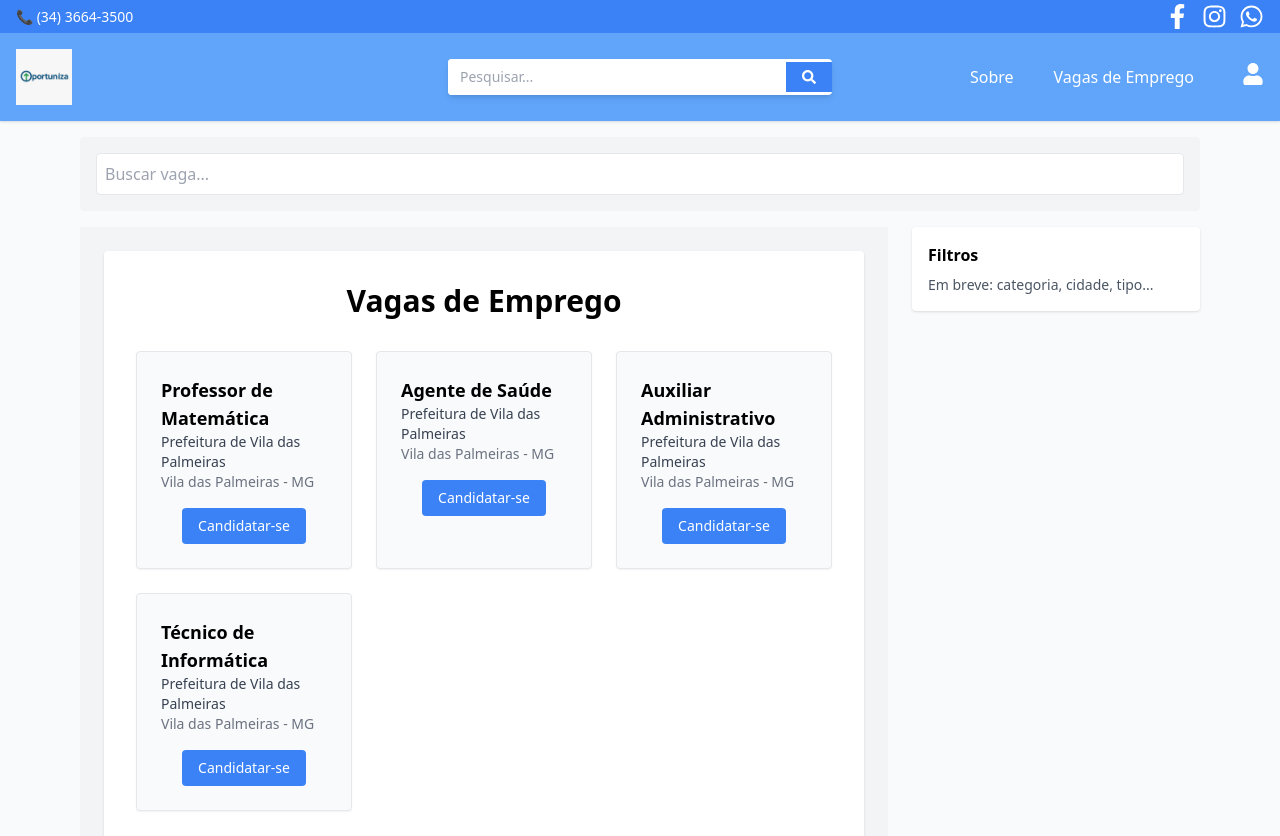
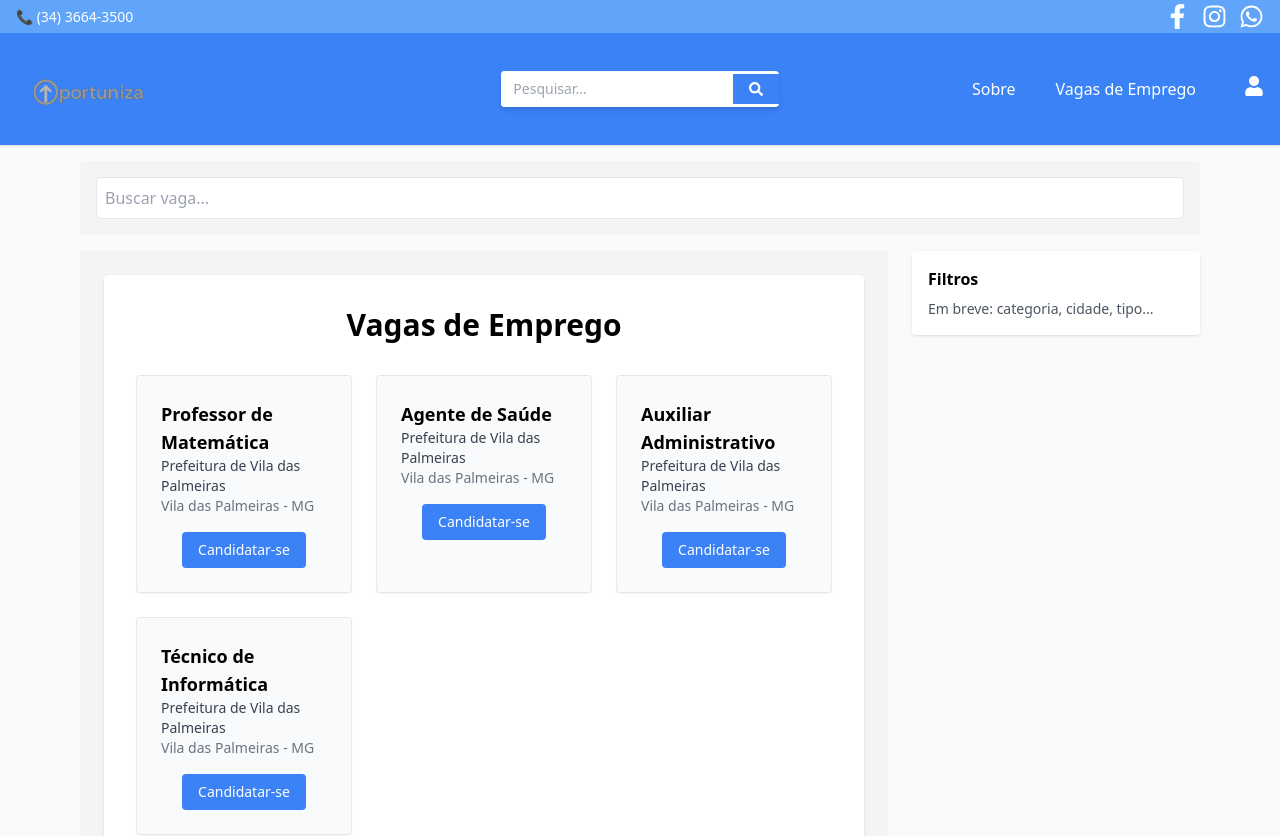
Before and after one commit to Adrianojunior13/Projeto-Integrador-4-Per-odo, a React (Vite) app: page / in a window 1280 px wide. Shown: the top 836 px of the page. Built offline with nearby package versions, Linux system fonts and the light colour scheme.

Commit message:
substitui logo JPEG por PNG e ajusta estilos no cabeçalho

```diff
--- a/src/components/Header.jsx
+++ b/src/components/Header.jsx
@@ -43,9 +43,9 @@ export default function Header() {
   };
 
   return (
-    <header className="bg-blue-400 text-white shadow relative z-50">
+    <header className="bg-blue-500 text-white shadow relative z-50">
       {/* Linha superior */}
-      <div className="flex justify-between items-center px-4 py-1 text-sm bg-blue-500">
+      <div className="flex justify-between items-center px-4 py-1 text-sm bg-blue-400">
         <div>📞 (34) 3664-3500</div>
         <div className="flex gap-3">
           <a href="https://www.facebook.com" target="_blank" rel="noopener noreferrer" className="hover:text-black transition transform hover:scale-125">
@@ -65,12 +65,12 @@ export default function Header() {
         {/* Esquerda: Logo e lema */}
         <div className="w-full md:w-1/3 text-left">
           {/* Substituindo texto por imagem */}
-          <img src="/logo.jpeg" alt="Logo Oportuniza" className="w-auto h-14" />
+          <img src="/logo.png" alt="Logo Oportuniza" className="w-55 h-20" />
         </div>
 
         {/* Centro: Barra de pesquisa */}
         <div className="w-full md:w-1/3 flex justify-center">
-          <div className="w-full max-w-sm">
+          <div className="w-2/3 max-w-xs">
             <form
               onSubmit={handleSearch}
               className="flex items-center bg-white text-black rounded overflow-hidden w-full shadow-md"
@@ -116,7 +116,7 @@ export default function Header() {
 
           <div className="relative" ref={loginRef}>
             <button onClick={() => setShowLogin((prev) => !prev)} className="ml-4 hover:text-black transition transform hover:scale-125">
-              <FaUser size={22} />
+              <FaUser size={20} />
             </button>
 
             {showLogin && (
--- a/vite.config.js
+++ b/vite.config.js
@@ -4,7 +4,4 @@ import react from '@vitejs/plugin-react'
 // https://vite.dev/config/
 export default defineConfig({
   plugins: [react()],
-  server: {
-    port: 80, // Altere para a porta desejada
-  },
 })
```
Also changed, not shown: public/logo.jpeg (deleted), public/logo.png (added).
